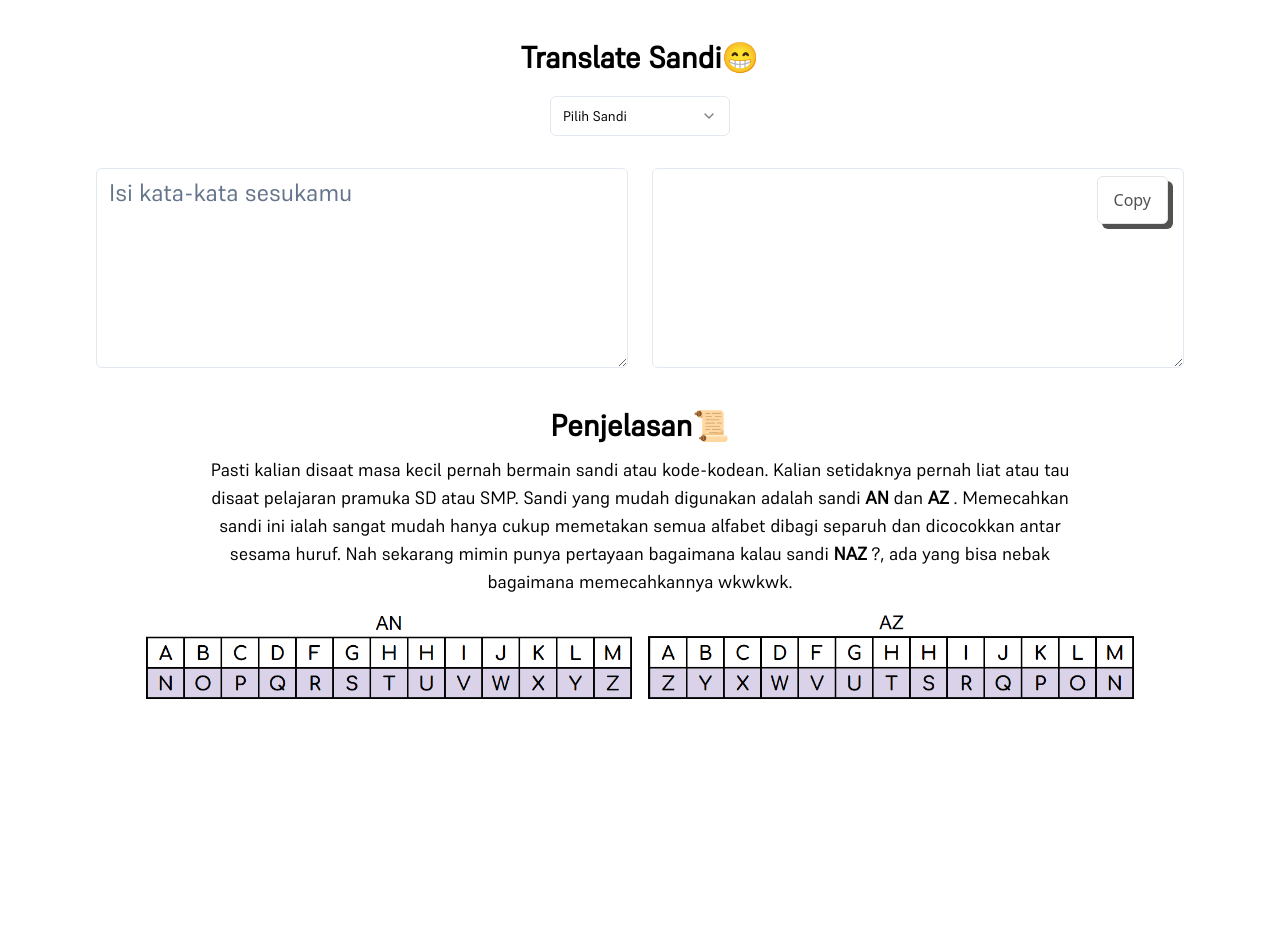
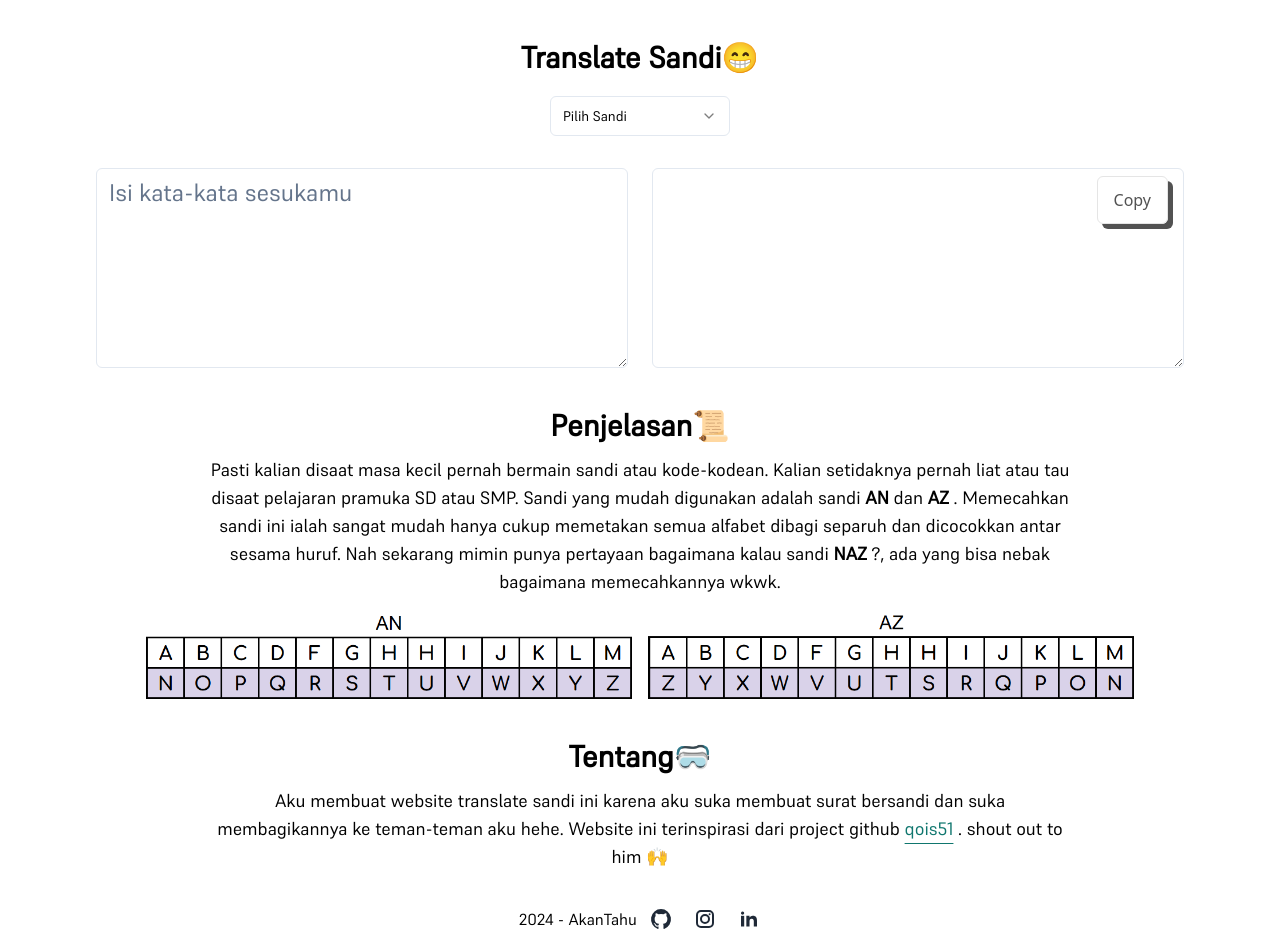
Before and after one commit to AkanTahu/naz-project, a React (Vite) app: page / in a window 1280 px wide. Before the commit the page ends 800 px from the top, so only its background shows below. Built offline with nearby package versions, Linux system fonts and the light colour scheme.

Commit message:
add: footer and about
- not yet copy pop out
- not yet background
- not yet  change language

```diff
--- a/src/App.jsx
+++ b/src/App.jsx
@@ -2,6 +2,7 @@
 import Header from "./materials/Header";
 import Translate from "./materials/Translate";
 import Explanation from "./materials/Explanation";
+import Footer from "./materials/Footer";
 
 export default function App() {
   return (
@@ -9,6 +10,7 @@
       <Header />
       <Translate />
       <Explanation />
+      <Footer />
     </>
   );
 }
--- a/src/materials/Explanation.jsx
+++ b/src/materials/Explanation.jsx
@@ -3,7 +3,7 @@
 
 export default function Explanation() {
   return (
-    <div className="container justify-center mt-10">
+    <div className="container justify-center mt-10 mb-5">
       <h1 className="text-3xl font-supreme font-black text-center">
         Penjelasan📜
       </h1>
@@ -14,12 +14,14 @@
         <span className="font-black">AN</span> dan{" "}
         <span className="font-black">AZ</span> . Memecahkan sandi ini ialah
         sangat mudah hanya cukup memetakan semua alfabet dibagi separuh dan
-        dicocokkan antar sesama huruf. Nah sekarang mimin punya pertayaan bagaimana kalau sandi <span className="font-black">NAZ</span> ?, ada yang bisa nebak bagaimana memecahkannya wkwkwk.
+        dicocokkan antar sesama huruf. Nah sekarang mimin punya pertayaan bagaimana kalau sandi <span className="font-black">NAZ</span> ?, ada yang bisa nebak bagaimana memecahkannya wkwk.
       </h3>
       <div className="flex justify-center mt-3 mb-10">
         <img src="../public/AN.png" alt="" className="w-2/5 mr-2" />
         <img src="../public/AZ.png" alt="" className="w-2/5 ml-2" />
       </div>
+      <h1 className="text-3xl font-supreme font-black text-center">Tentang🥽</h1>
+      <h3 className="font-supreme mt-3 text-lg px-44 text-center">Aku membuat website translate sandi ini karena aku suka membuat surat bersandi dan suka membagikannya ke teman-teman aku hehe. Website ini terinspirasi dari project github <a className="underline underline-offset-8 text-teal-700" href="https://github.com/qois51">qois51</a> . shout out to him 🙌</h3>
     </div>
   );
 }
--- /dev/null
+++ b/src/materials/Footer.jsx
@@ -0,0 +1,67 @@
+import React from "react";
+import "../App.css";
+
+export default function Footer() {
+  return (
+    <footer className="footer bg-neutral flex justify-center text-neutral-content items-center p-4 font-supreme">
+      <aside className="grid-flow-col items-center">
+        <p> {new Date().getFullYear()} - AkanTahu</p>
+      </aside>
+      <nav className="grid-flow-col ml-3 flex right gap-5 md:place-self-center md:justify-self-end">
+        <a href="https://github.com/AkanTahu">
+          <svg
+            class="w-6 h-6 text-gray-800 dark:text-white"
+            aria-hidden="true"
+            xmlns="http://www.w3.org/2000/svg"
+            width="24"
+            height="24"
+            fill="currentColor"
+            viewBox="0 0 24 24"
+          >
+            <path
+              fill-rule="evenodd"
+              d="M12.006 2a9.847 9.847 0 0 0-6.484 2.44 10.32 10.32 0 0 0-3.393 6.17 10.48 10.48 0 0 0 1.317 6.955 10.045 10.045 0 0 0 5.4 4.418c.504.095.683-.223.683-.494 0-.245-.01-1.052-.014-1.908-2.78.62-3.366-1.21-3.366-1.21a2.711 2.711 0 0 0-1.11-1.5c-.907-.637.07-.621.07-.621.317.044.62.163.885.346.266.183.487.426.647.71.135.253.318.476.538.655a2.079 2.079 0 0 0 2.37.196c.045-.52.27-1.006.635-1.37-2.219-.259-4.554-1.138-4.554-5.07a4.022 4.022 0 0 1 1.031-2.75 3.77 3.77 0 0 1 .096-2.713s.839-.275 2.749 1.05a9.26 9.26 0 0 1 5.004 0c1.906-1.325 2.74-1.05 2.74-1.05.37.858.406 1.828.101 2.713a4.017 4.017 0 0 1 1.029 2.75c0 3.939-2.339 4.805-4.564 5.058a2.471 2.471 0 0 1 .679 1.897c0 1.372-.012 2.477-.012 2.814 0 .272.18.592.687.492a10.05 10.05 0 0 0 5.388-4.421 10.473 10.473 0 0 0 1.313-6.948 10.32 10.32 0 0 0-3.39-6.165A9.847 9.847 0 0 0 12.007 2Z"
+              clip-rule="evenodd"
+            />
+          </svg>
+        </a>
+        <a href="https://www.instagram.com/chamzalisal/">
+          <svg
+            class="w-6 h-6 text-gray-800 dark:text-white"
+            aria-hidden="true"
+            xmlns="http://www.w3.org/2000/svg"
+            width="24"
+            height="24"
+            fill="none"
+            viewBox="0 0 24 24"
+          >
+            <path
+              fill="currentColor"
+              fill-rule="evenodd"
+              d="M3 8a5 5 0 0 1 5-5h8a5 5 0 0 1 5 5v8a5 5 0 0 1-5 5H8a5 5 0 0 1-5-5V8Zm5-3a3 3 0 0 0-3 3v8a3 3 0 0 0 3 3h8a3 3 0 0 0 3-3V8a3 3 0 0 0-3-3H8Zm7.597 2.214a1 1 0 0 1 1-1h.01a1 1 0 1 1 0 2h-.01a1 1 0 0 1-1-1ZM12 9a3 3 0 1 0 0 6 3 3 0 0 0 0-6Zm-5 3a5 5 0 1 1 10 0 5 5 0 0 1-10 0Z"
+              clip-rule="evenodd"
+            />
+          </svg>
+        </a>
+        <a href="https://www.linkedin.com/in/chamzal-noer-haiky-24462a154/">
+          <svg
+            class="w-6 h-6 text-gray-800 dark:text-white"
+            aria-hidden="true"
+            xmlns="http://www.w3.org/2000/svg"
+            width="24"
+            height="24"
+            fill="currentColor"
+            viewBox="0 0 24 24"
+          >
+            <path
+              fill-rule="evenodd"
+              d="M12.51 8.796v1.697a3.738 3.738 0 0 1 3.288-1.684c3.455 0 4.202 2.16 4.202 4.97V19.5h-3.2v-5.072c0-1.21-.244-2.766-2.128-2.766-1.827 0-2.139 1.317-2.139 2.676V19.5h-3.19V8.796h3.168ZM7.2 6.106a1.61 1.61 0 0 1-.988 1.483 1.595 1.595 0 0 1-1.743-.348A1.607 1.607 0 0 1 5.6 4.5a1.601 1.601 0 0 1 1.6 1.606Z"
+              clip-rule="evenodd"
+            />
+            <path d="M7.2 8.809H4V19.5h3.2V8.809Z" />
+          </svg>
+        </a>
+      </nav>
+    </footer>
+  );
+}
```
